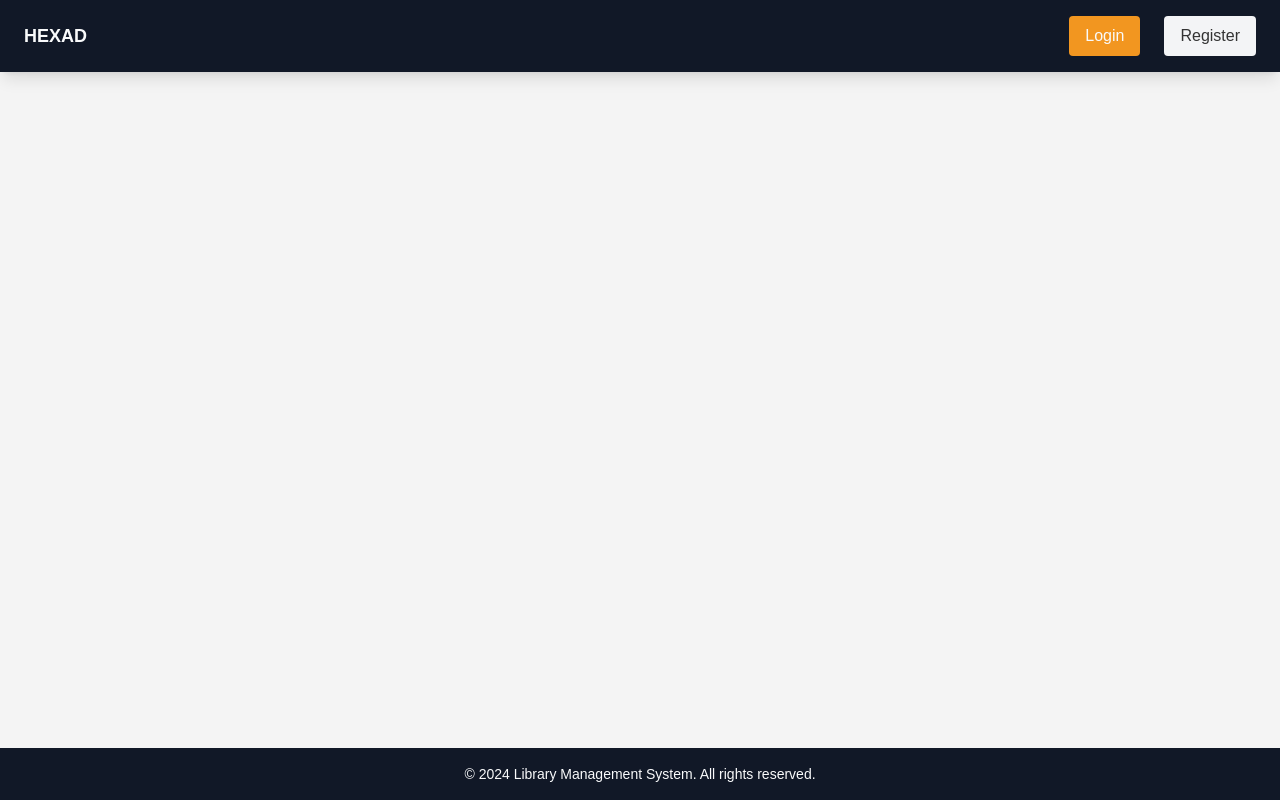
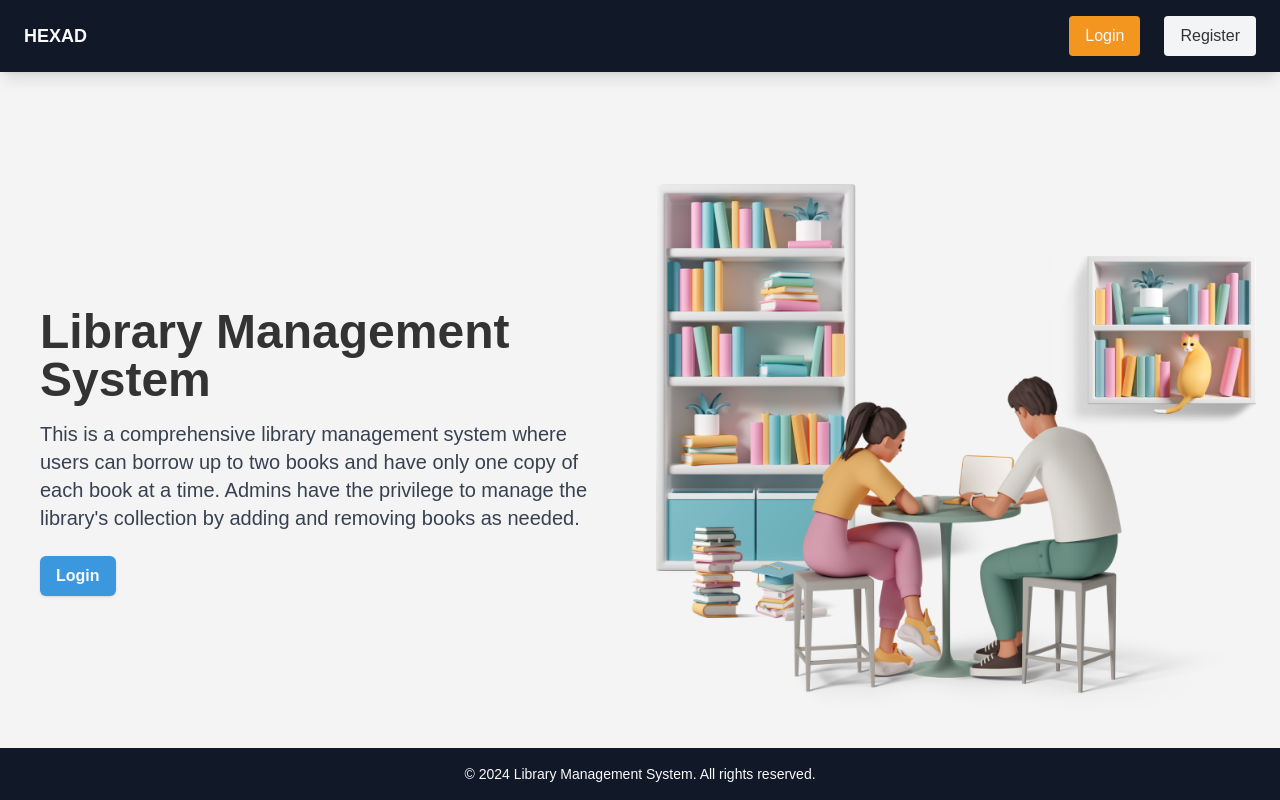
Before and after one commit to utkarshjaiswal0004/Library-Management-Fullstack-App, a React (Vite) app in the folder frontend/: page / in a window 1280 px wide. Built offline with nearby package versions, Linux system fonts and the light colour scheme.

Commit message:
feat: added dynamic home page

```diff
--- a/frontend/package.json
+++ b/frontend/package.json
@@ -22,6 +22,7 @@
     "react": "^18.3.1",
     "react-dom": "^18.3.1",
     "react-router-dom": "^6.26.1",
+    "react-toastify": "^10.0.5",
     "tailwindcss": "^3.4.10"
   },
   "devDependencies": {
--- a/frontend/src/pages/add-book/index.tsx
+++ b/frontend/src/pages/add-book/index.tsx
@@ -73,11 +73,15 @@ const AddBookPage: React.FC = () => {
   );
 
   return (
-    <div className="flex items-center justify-center pt-20 bg-backgroundLight">
+    <div className="flex items-center justify-center pt-20 m-5 bg-backgroundLight">
       <form
         onSubmit={handleSubmit}
         className="w-full max-w-md px-8 pt-6 pb-8 mb-4 bg-white rounded shadow-md"
       >
+
+        <h1 className="mb-4 text-2xl font-bold text-center text-textDark md:text-3xl">
+          Add Book
+        </h1>
         {error && <p className="mb-4 text-red-500">{error}</p>}
         {success && <p className="mb-4 text-green-500">{success}</p>}
         <Input
--- /dev/null
+++ b/frontend/src/pages/home-page/index.tsx
@@ -0,0 +1,49 @@
+import React from "react";
+import { useAuth } from "../../context/auth-context";
+import { useNavigate } from "react-router-dom";
+import Button from "../../component/button";
+
+const HomePage: React.FC = () => {
+    const { user, isAuthenticated } = useAuth();
+    const navigate = useNavigate();
+
+    const handleButtonClick = () => {
+        if (isAuthenticated) {
+            navigate("/library");
+        } else {
+            navigate("/login");
+        }
+    };
+
+    return (
+        <div className="flex items-center justify-center">
+            <div className="container flex flex-col items-center p-6 mx-auto md:mt-20 md:flex-row md:space-x-8">
+                <div className="w-full p-4 text-center md:text-left md:w-1/2">
+                    <h1 className="mb-4 text-2xl font-bold text-textDark md:text-5xl">
+                        Library Management System
+                    </h1>
+                    <p className="mb-2 text-lg text-gray-700 md:mb-6 md:text-xl">
+                        {isAuthenticated ? (
+                            <span>Welcome back, {user?.name}!</span>
+                        ) : (
+                            "This is a comprehensive library management system where users can borrow up to two books and have only one copy of each book at a time. Admins have the privilege to manage the library's collection by adding and removing books as needed."
+                        )}
+                    </p>
+                    <Button onClick={handleButtonClick}>
+                        {isAuthenticated ? "Go to Library" : "Login"}
+                    </Button>
+                </div>
+
+                <div className="w-full md:w-1/2">
+                    <img
+                        src="/public/library.png"
+                        alt="Library"
+                        className="w-full h-auto rounded-lg"
+                    />
+                </div>
+            </div>
+        </div>
+    );
+};
+
+export default HomePage;
--- a/frontend/src/pages/login/index.tsx
+++ b/frontend/src/pages/login/index.tsx
@@ -65,11 +65,15 @@ const LoginPage: React.FC = () => {
   const togglePasswordVisibility = () => setShowPassword((prev) => !prev);
 
   return (
-    <div className="flex items-center justify-center pt-20 bg-backgroundLight">
+    <div className="flex items-center justify-center pt-20 m-5 bg-backgroundLight">
+
       <form
         onSubmit={handleSubmit}
         className="w-full max-w-md px-8 pt-6 pb-8 mb-4 bg-white rounded shadow-md"
       >
+        <h1 className="mb-4 text-2xl font-bold text-center text-textDark md:text-3xl">
+          Login
+        </h1>
         {error && <p className="mb-4 text-red-500">{error}</p>}
         {success && <p className="mb-4 text-green-500">{success}</p>}
         <Input
--- a/frontend/src/pages/registration/index.tsx
+++ b/frontend/src/pages/registration/index.tsx
@@ -47,21 +47,22 @@ const RegistrationForm: React.FC = () => {
       window.location.href = "/login";
     } catch (err: unknown) {
       if (err instanceof Error) {
-        // Handle known error instance
         setError(err.message);
       } else {
-        // Handle unexpected error
         setError("An unexpected error occurred");
       }
     }
   };
 
   return (
-    <div className="flex items-center justify-center pt-20 bg-backgroundLight">
+    <div className="flex items-center justify-center pt-20 m-5 bg-backgroundLight">
       <form
         onSubmit={handleSubmit}
         className="w-full max-w-md px-8 pt-6 pb-8 mb-4 bg-white rounded shadow-md"
       >
+        <h1 className="mb-4 text-2xl font-bold text-center text-textDark md:text-3xl">
+          Register
+        </h1>
         {error && <p className="mb-4 text-red-500">{error}</p>}
         {success && <p className="mb-4 text-green-500">{success}</p>}
         <Input
--- a/frontend/src/routes/index.tsx
+++ b/frontend/src/routes/index.tsx
@@ -10,6 +10,7 @@ import PublicRoute from "./public-route";
 import LoginPage from "../pages/login";
 import AddBookPage from "../pages/add-book";
 import BorrowedBooks from "../pages/borrowed-books";
+import HomePage from "../pages/home-page";
 
 const LayoutWrapper = () => (
   <Layout>
@@ -24,7 +25,7 @@ const routes = createBrowserRouter([
     children: [
       {
         path: "",
-        element: <PrivateRoute element={<LibraryPage />} />,
+        element: <HomePage />,
       },
       {
         path: "library",
```
Also changed, not shown: frontend/public/library.png (added), 1 other file (tests, documents, lock files or other folders).
